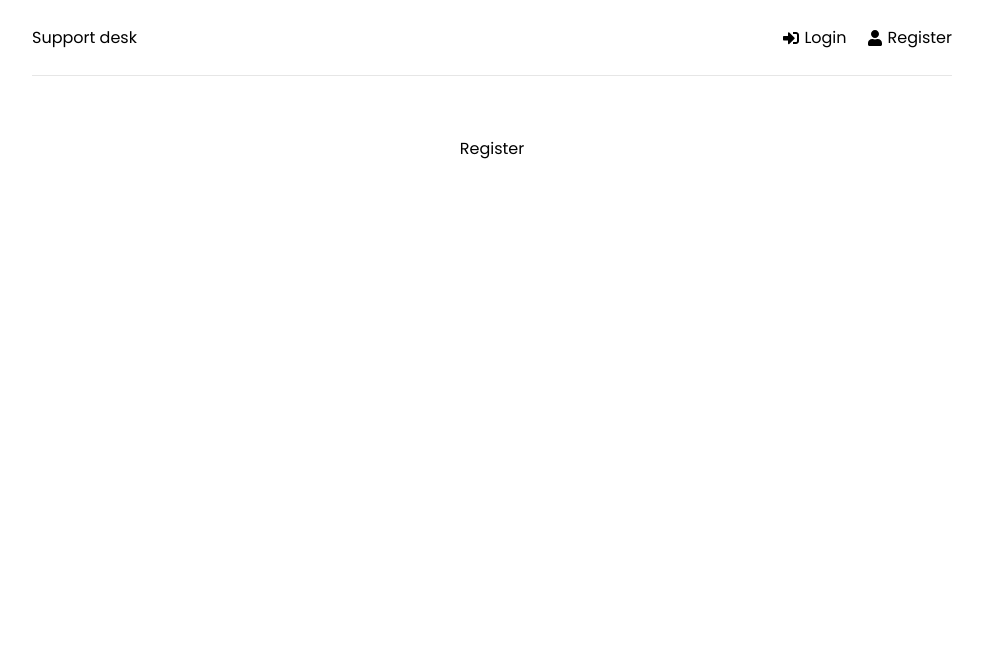
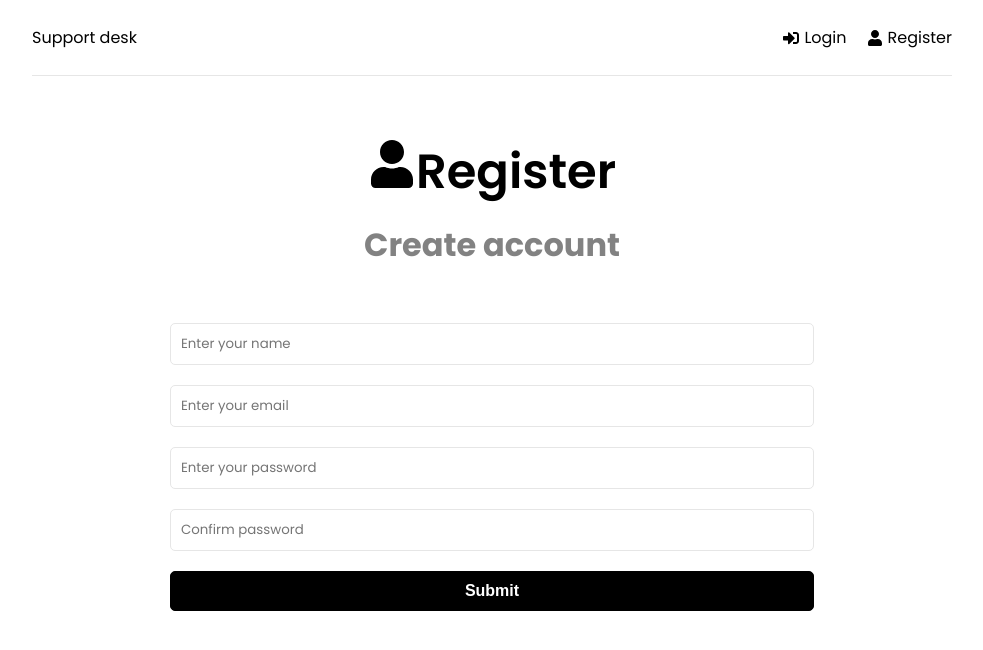
Before and after one commit to N00bG1rl/mern-project, a React (Create React App) app in the folder frontend/: page /register in a window 1280 px wide. Shown: the top 650 px of the page, without its empty margins (148-1131 px from the left). Built offline with nearby package versions, Linux system fonts and the light colour scheme.

Commit message:
login and register UI

```diff
--- a/frontend/src/App.js
+++ b/frontend/src/App.js
@@ -1,4 +1,6 @@
 import { BrowserRouter as Router, Routes, Route } from 'react-router-dom'
+import { ToastContainer } from 'react-toastify'
+import 'react-toastify/dist/ReactToastify.css'
 
 import Header from './components/layout/Header'
 import Home from './pages/Home'
@@ -18,6 +20,8 @@
 					</Routes>
 				</div>
 			</Router>
+
+			<ToastContainer />
 		</>
 	)
 }
--- a/frontend/src/app/store.js
+++ b/frontend/src/app/store.js
@@ -1,8 +1,5 @@
-import { configureStore } from '@reduxjs/toolkit';
-import counterReducer from '../features/counter/counterSlice';
+import { configureStore } from '@reduxjs/toolkit'
 
 export const store = configureStore({
-  reducer: {
-    counter: counterReducer,
-  },
-});
+	reducer: {},
+})
--- a/frontend/src/pages/Home.jsx
+++ b/frontend/src/pages/Home.jsx
@@ -1,7 +1,25 @@
-import React from 'react'
+import { FaQuestionCircle, FaTicketAlt } from 'react-icons/fa'
+import { Link } from 'react-router-dom'
 
 function Home() {
-	return <div>Home</div>
+	return (
+		<>
+			<section className='heading'>
+				<h1>What do you need help with?</h1>
+				<p>Please choose from an option below</p>
+			</section>
+
+			<Link to='/new-ticket' className='btn btn-reverse btn-block'>
+				<FaQuestionCircle />
+				Create new ticket
+			</Link>
+
+			<Link to='/tickets' className='btn btn-block'>
+				<FaTicketAlt />
+				View my tickets
+			</Link>
+		</>
+	)
 }
 
 export default Home
--- a/frontend/src/pages/Login.jsx
+++ b/frontend/src/pages/Login.jsx
@@ -1,7 +1,73 @@
-import React from 'react'
+import { useState } from 'react'
+import { FaSignInAlt } from 'react-icons/fa'
+import { toast } from 'react-toastify'
+
+const initialState = {
+	email: '',
+	password: '',
+}
 
 function Login() {
-	return <div>Login</div>
+	const [formData, setFormData] = useState(initialState)
+	const { email, password } = formData
+
+	const onChange = e => {
+		setFormData(state => ({
+			...state,
+			[e.target.name]: e.target.value,
+		}))
+	}
+
+	const onSubmit = e => {
+		e.preventDefault()
+	}
+
+	return (
+		<>
+			<section className='heading'>
+				<h1>
+					<FaSignInAlt />
+					Login
+				</h1>
+			</section>
+
+			<section className='form'>
+				<form onSubmit={onSubmit}>
+					<div className='form-group'>
+						<input
+							type='text'
+							className='form-control'
+							id='email'
+							name='email'
+							value={email}
+							onChange={onChange}
+							placeholder='Enter your email'
+							required
+						/>
+					</div>
+
+					<div className='form-group'>
+						<input
+							type='text'
+							className='form-control'
+							id='password'
+							name='password'
+							value={password}
+							onChange={onChange}
+							placeholder='Enter your password'
+							required
+						/>
+					</div>
+
+					<div className='form-group'>
+						<button type='submit' className='btn btn-block'>
+							Login
+						</button>
+					</div>
+				</form>
+			</section>
+		</>
+	)
 }
 
 export default Login
--- a/frontend/src/pages/Register.jsx
+++ b/frontend/src/pages/Register.jsx
@@ -1,7 +1,104 @@
-import React from 'react'
+import { useState } from 'react'
+import { FaUser } from 'react-icons/fa'
+import { toast } from 'react-toastify'
+
+const initialState = {
+	name: '',
+	email: '',
+	password: '',
+	confirmPassword: '',
+}
 
 function Register() {
-	return <div>Register</div>
+	const [formData, setFormData] = useState(initialState)
+	const { name, email, password, confirmPassword } = formData
+
+	const onChange = e => {
+		setFormData(state => ({
+			...state,
+			[e.target.name]: e.target.value,
+		}))
+	}
+
+	const onSubmit = e => {
+		e.preventDefault()
+
+		if (password !== confirmPassword) {
+			toast.error('Passwords do not match.')
+		}
+	}
+
+	return (
+		<>
+			<section className='heading'>
+				<h1>
+					<FaUser />
+					Register
+				</h1>
+				<p>Create account</p>
+			</section>
+
+			<section className='form'>
+				<form onSubmit={onSubmit}>
+					<div className='form-group'>
+						<input
+							type='text'
+							className='form-control'
+							id='name'
+							name='name'
+							value={name}
+							onChange={onChange}
+							placeholder='Enter your name'
+							required
+						/>
+					</div>
+
+					<div className='form-group'>
+						<input
+							type='text'
+							className='form-control'
+							id='email'
+							name='email'
+							value={email}
+							onChange={onChange}
+							placeholder='Enter your email'
+							required
+						/>
+					</div>
+
+					<div className='form-group'>
+						<input
+							type='text'
+							className='form-control'
+							id='password'
+							name='password'
+							value={password}
+							onChange={onChange}
+							placeholder='Enter your password'
+							required
+						/>
+					</div>
+
+					<div className='form-group'>
+						<input
+							type='text'
+							className='form-control'
+							id='password'
+							name='confirmPassword'
+							value={confirmPassword}
+							onChange={onChange}
+							placeholder='Confirm password'
+						/>
+					</div>
+					<div className='form-group'>
+						<button type='submit' className='btn btn-block'>
+							Submit
+						</button>
+					</div>
+				</form>
+			</section>
+		</>
+	)
 }
 
 export default Register
```
